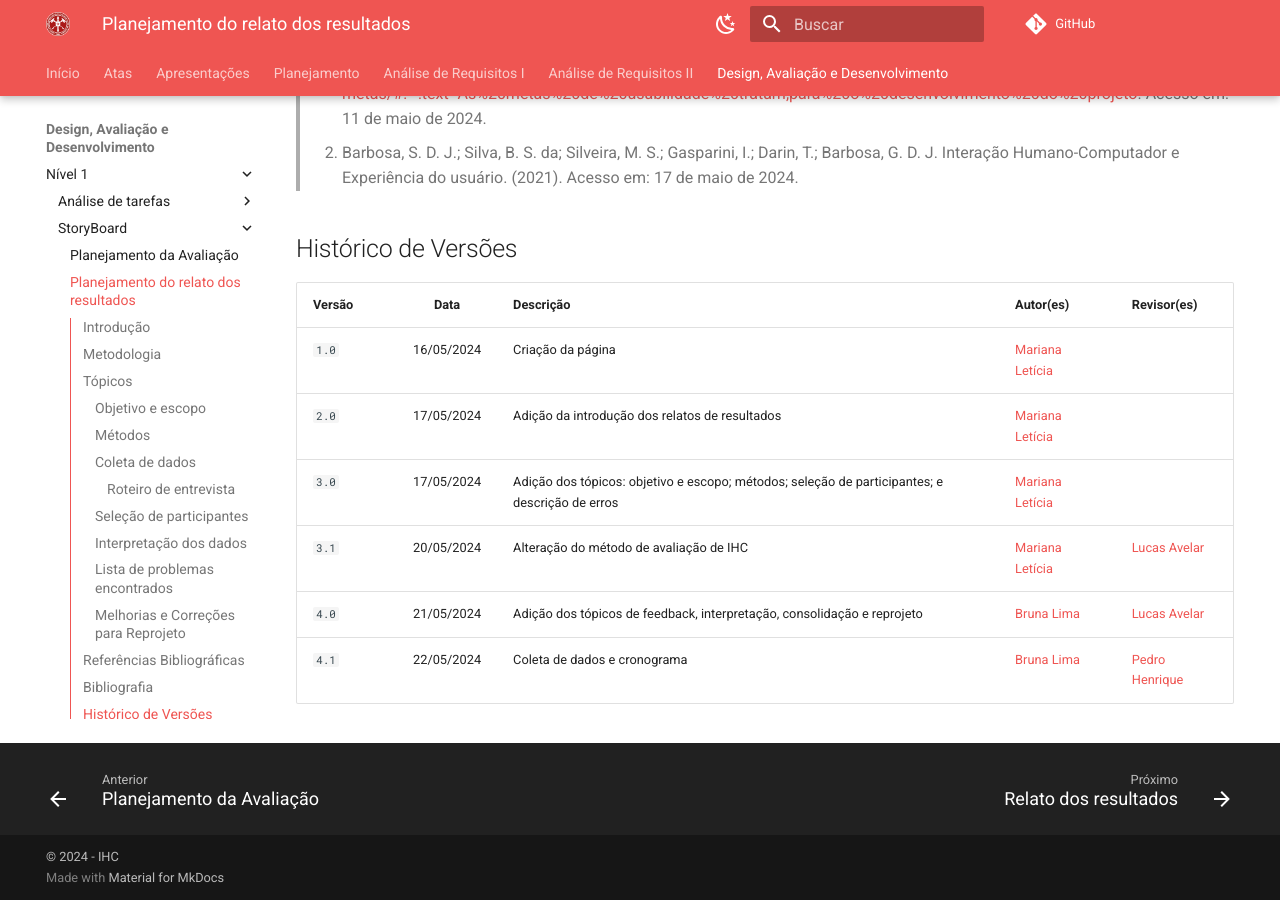
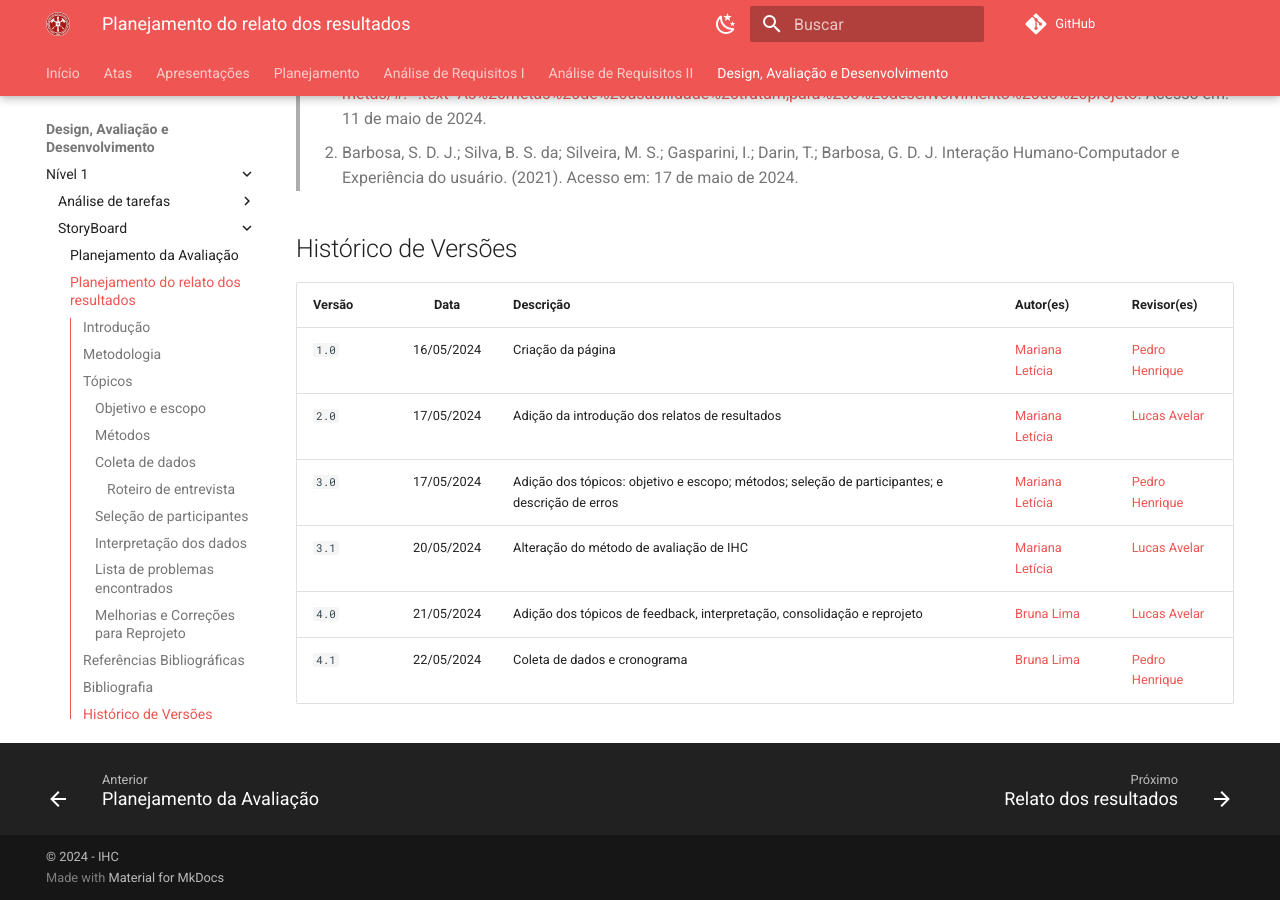
Before and after one commit to Interacao-Humano-Computador/2024.1-CBMERJ, an MkDocs documentation site: the page built from docs/design_avaliacao_desenvolvimento/nivel_1/story_board/planejamento_relato_resultados.md, in a window 1280 px wide and 900 px high, scrolled down 2810 px. Built offline with MkDocs 1.6.1 and Material for MkDocs 9.7.7, drawn with Linux system fonts in a browser that asks for light colours; comment, search, counter and statistics services are not loaded.

Commit message:
Adicionando revisores

```diff
--- a/docs/design_avaliacao_desenvolvimento/nivel_1/story_board/planejamento_relato_resultados.md
+++ b/docs/design_avaliacao_desenvolvimento/nivel_1/story_board/planejamento_relato_resultados.md
@@ -82,9 +82,9 @@
 
 | Versão |    Data    | Descrição                                 | Autor(es)                                       | Revisor(es)                                    |
 | ------ | :--------: | ----------------------------------------- | ----------------------------------------------- | ---------------------------------------------- |
-| `1.0`   | 16/05/2024 | Criação da página                         | [Mariana Letícia](https://github.com/Marianannn) |     |
-| `2.0`   | 17/05/2024 | Adição da introdução dos relatos de resultados                         | [Mariana Letícia](https://github.com/Marianannn) |     |
-| `3.0`   | 17/05/2024 | Adição dos tópicos: objetivo e escopo; métodos; seleção de participantes; e descrição de erros                         | [Mariana Letícia](https://github.com/Marianannn) |     |
+| `1.0`   | 16/05/2024 | Criação da página                         | [Mariana Letícia](https://github.com/Marianannn) |  [Pedro Henrique](https://github.com/PedroHenriqueq)   |
+| `2.0`   | 17/05/2024 | Adição da introdução dos relatos de resultados                         | [Mariana Letícia](https://github.com/Marianannn) |   [Lucas Avelar](https://github.com/LucasAvelar2711)  |
+| `3.0`   | 17/05/2024 | Adição dos tópicos: objetivo e escopo; métodos; seleção de participantes; e descrição de erros                         | [Mariana Letícia](https://github.com/Marianannn) |   [Pedro Henrique](https://github.com/PedroHenriqueq)  |
 | `3.1`   | 20/05/2024 | Alteração do método de avaliação de IHC                         | [Mariana Letícia](https://github.com/Marianannn) |  [Lucas Avelar](https://github.com/LucasAvelar2711)   |
 | `4.0`  | 21/05/2024 | Adição dos tópicos de feedback, interpretação, consolidação e reprojeto | [Bruna Lima](https://github.com/libruna) |   [Lucas Avelar](https://github.com/LucasAvelar2711)  |
 | `4.1`  | 22/05/2024 | Coleta de dados e cronograma | [Bruna Lima](https://github.com/libruna) |   [Pedro Henrique](https://github.com/PedroHenriqueq)  |
```
